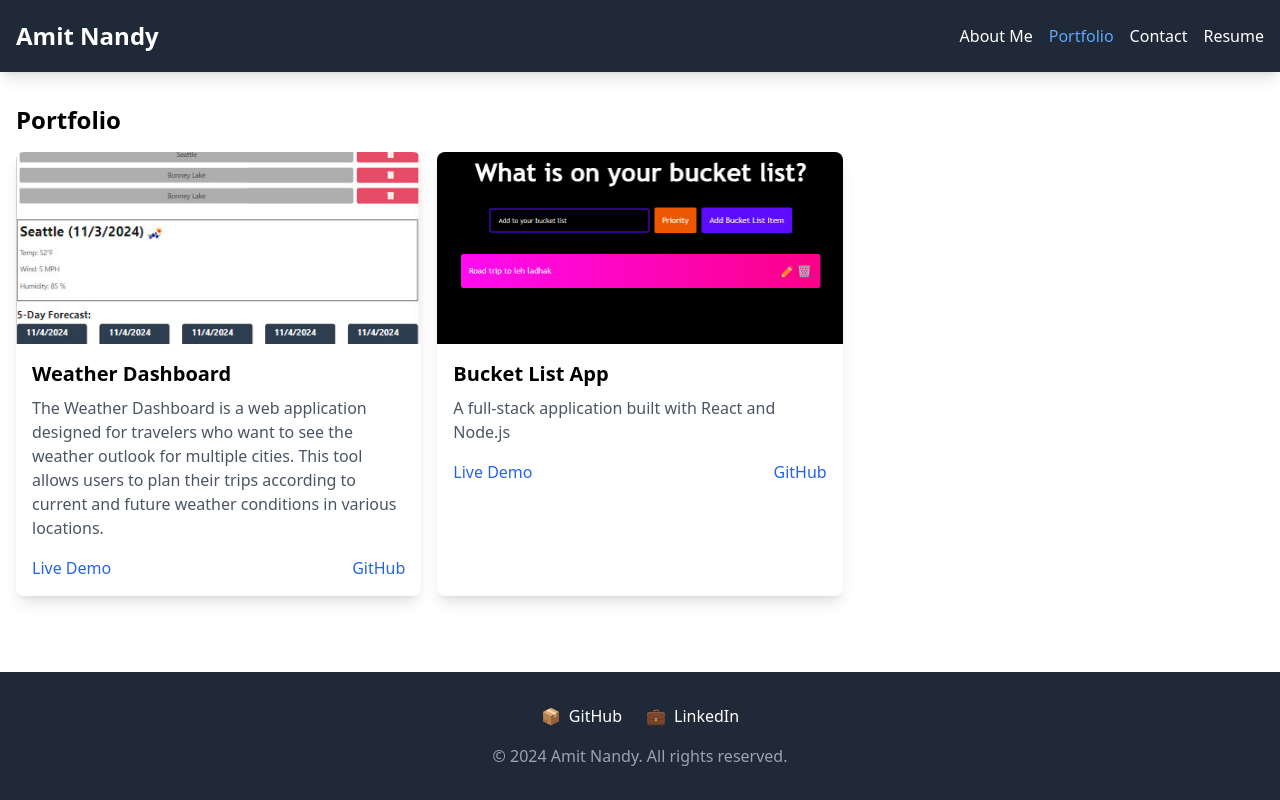
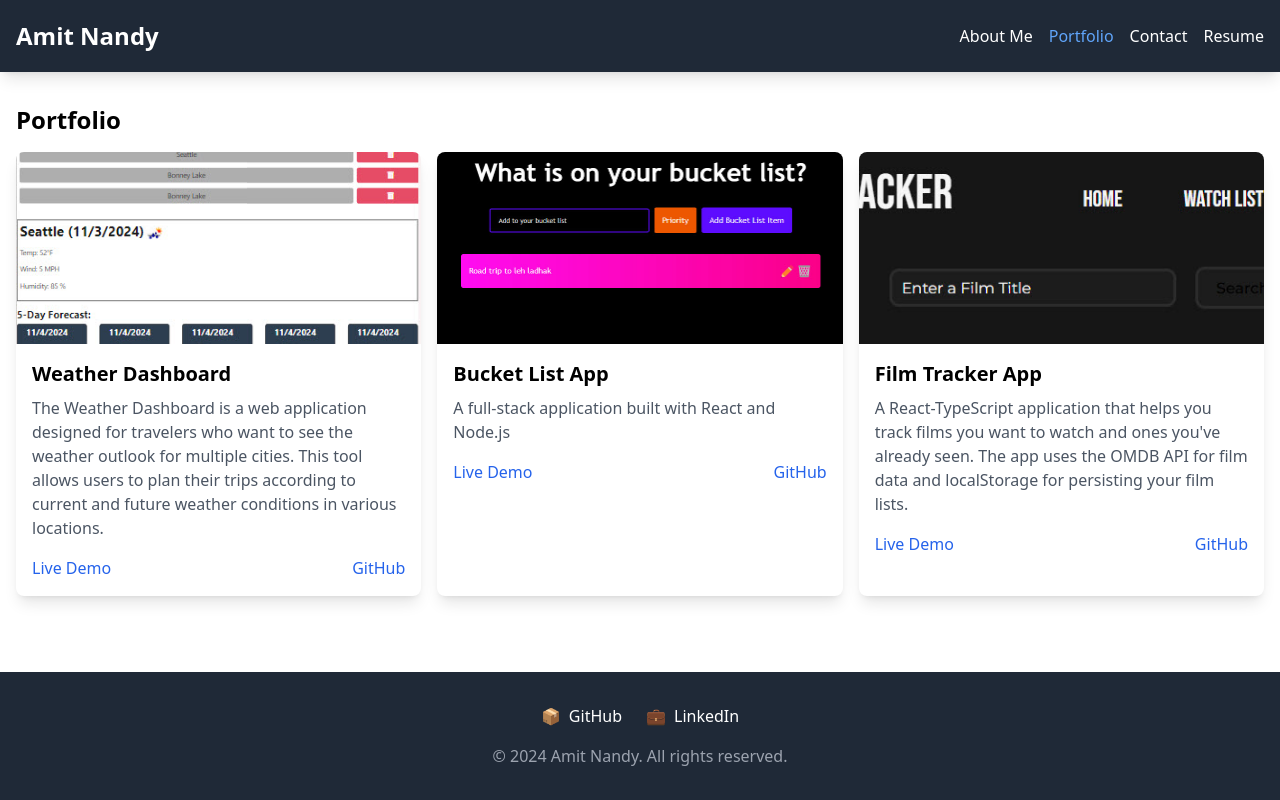
Before and after one commit to nandyamit/my_react_portfolio, a React (Vite) app: page /portfolio in a window 1280 px wide. Built offline with nearby package versions, Linux system fonts and the light colour scheme.

Commit message:
updated portfolio page file

```diff
--- a/src/components/Portfolio.jsx
+++ b/src/components/Portfolio.jsx
@@ -20,6 +20,14 @@ function Portfolio() {
       deployedLink: "https://gorgeous-ganache-bcb5d9.netlify.app/",
       githubLink: "https://github.com/nandyamit/bucketlist"
     },
+    {
+      title: "Film Tracker App",
+      description: "A React-TypeScript application that helps you track films you want to watch and ones you've already seen. The app uses the OMDB API for film data and localStorage for persisting your film lists.",
+      Technologies: "React 18.2.0, TypeScript 5.2.2, Vite 5.2.0, React Router DOM 6.23.1, React Icons 5.2.1, OMDB API, localStorage for data persistence.",
+      image: "/images/Filmtracker_app.jpg",
+      deployedLink: "https://myfilmtracker.netlify.app/",
+      githubLink: "https://github.com/nandyamit/Film-Tracker"
+    },
 
   ];
 
```
Also changed, not shown: public/images/Filmtracker_app.jpg (added).
